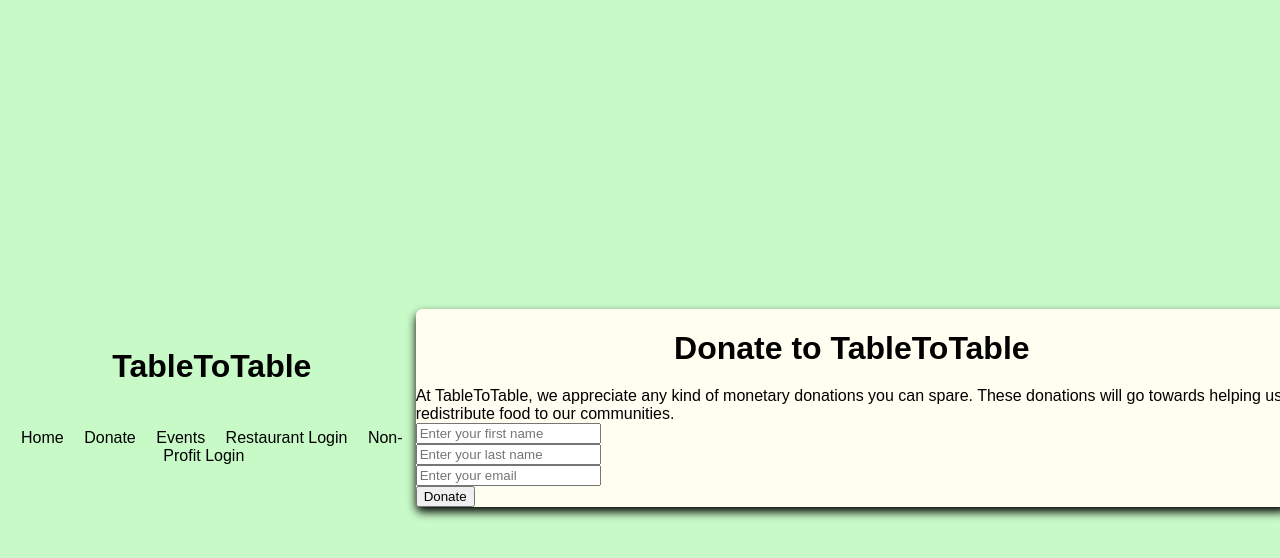
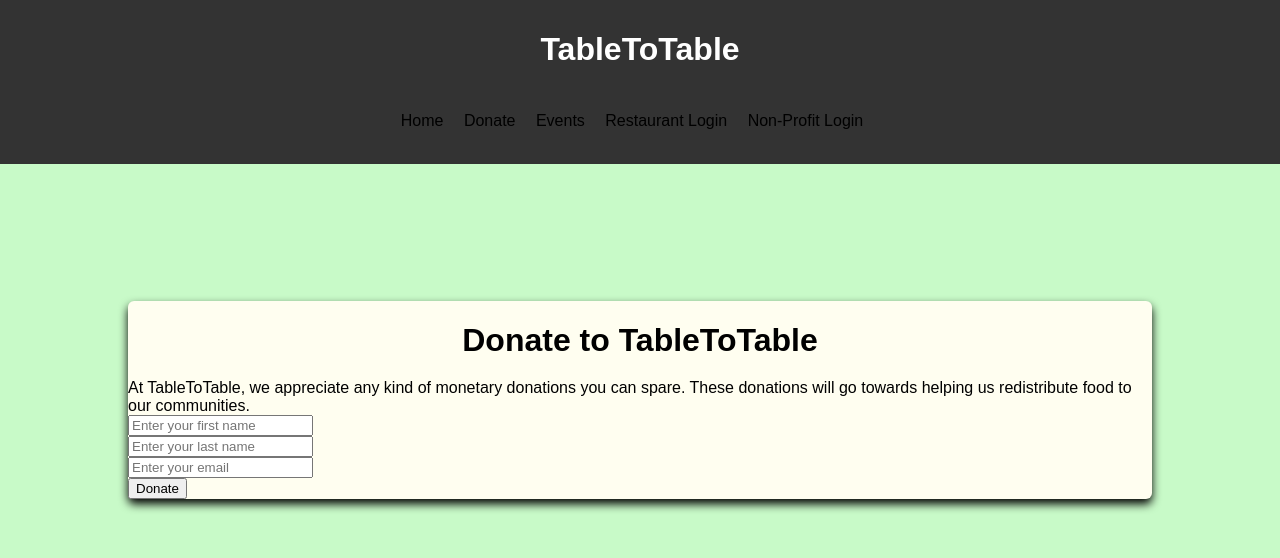
Before and after one commit to infinitydawn/group-project, a plain HTML site: page money_donation_form.html in a window 1280 px wide. Drawn offline with Linux system fonts and the light colour scheme.

Commit message:
edited on form.css

```diff
--- a/style/forms.css
+++ b/style/forms.css
@@ -1,4 +1,26 @@
 
+
+body {
+    font-family: Arial, sans-serif;
+    margin: 0;
+    padding: 0;
+    background-color: #f4f4f4;
+
+    min-height: 100vh;
+    display: flex;
+    flex-direction: column;
+}
+
+header {
+    position: fixed;
+    top: 0;
+    width: 100%;
+    background-color: #333;
+    color: white;
+    padding: 10px 0;
+    text-align: center;
+    z-index: 1000;
+}
 
 nav {
     color: white;
```
Also changed, not shown: Scripts/index.js (+0 -15 lines), Scripts/login.js (+14 -0 lines), login.html (+1 -1 lines), money_donation_form.html (+2 -2 lines), 1 other file.
